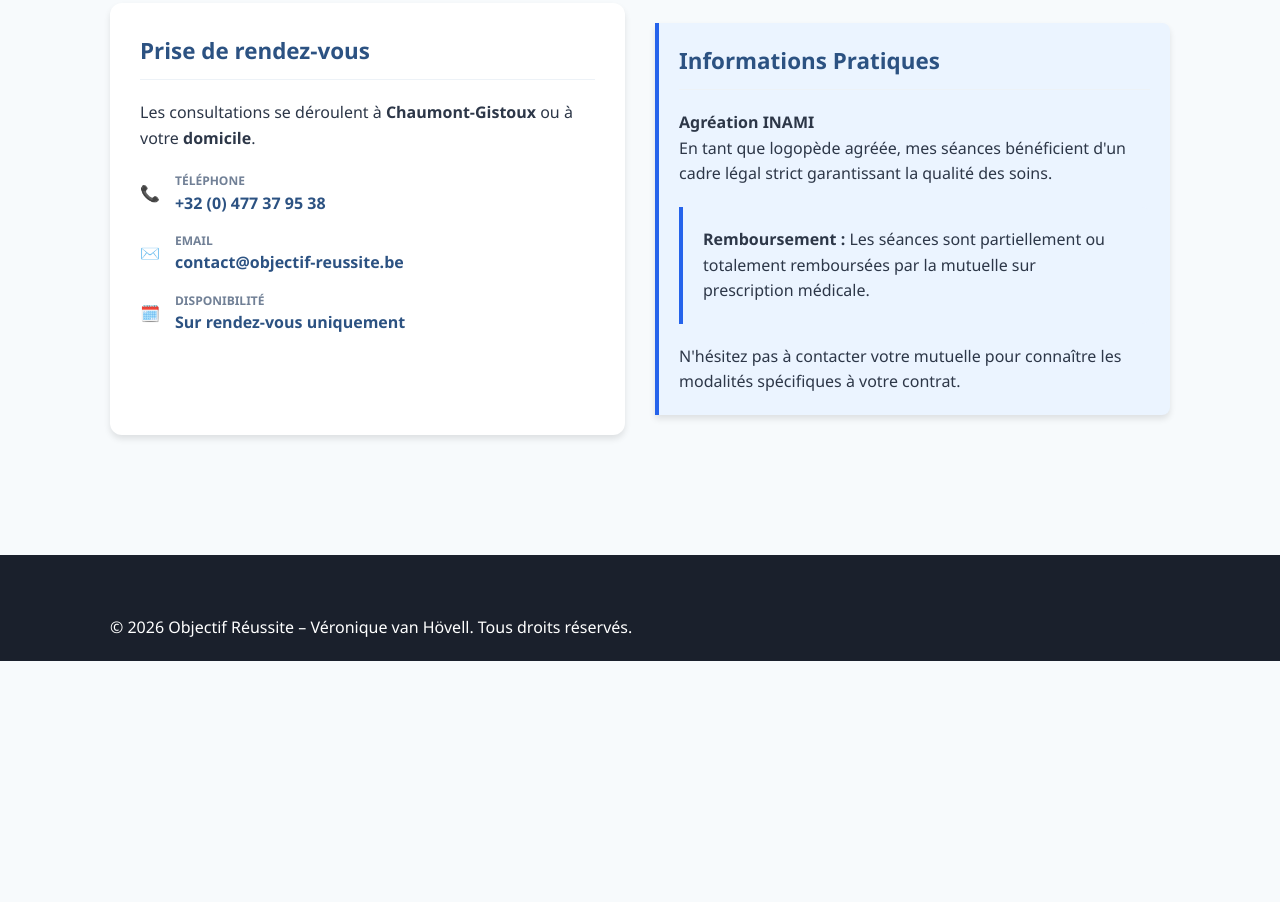
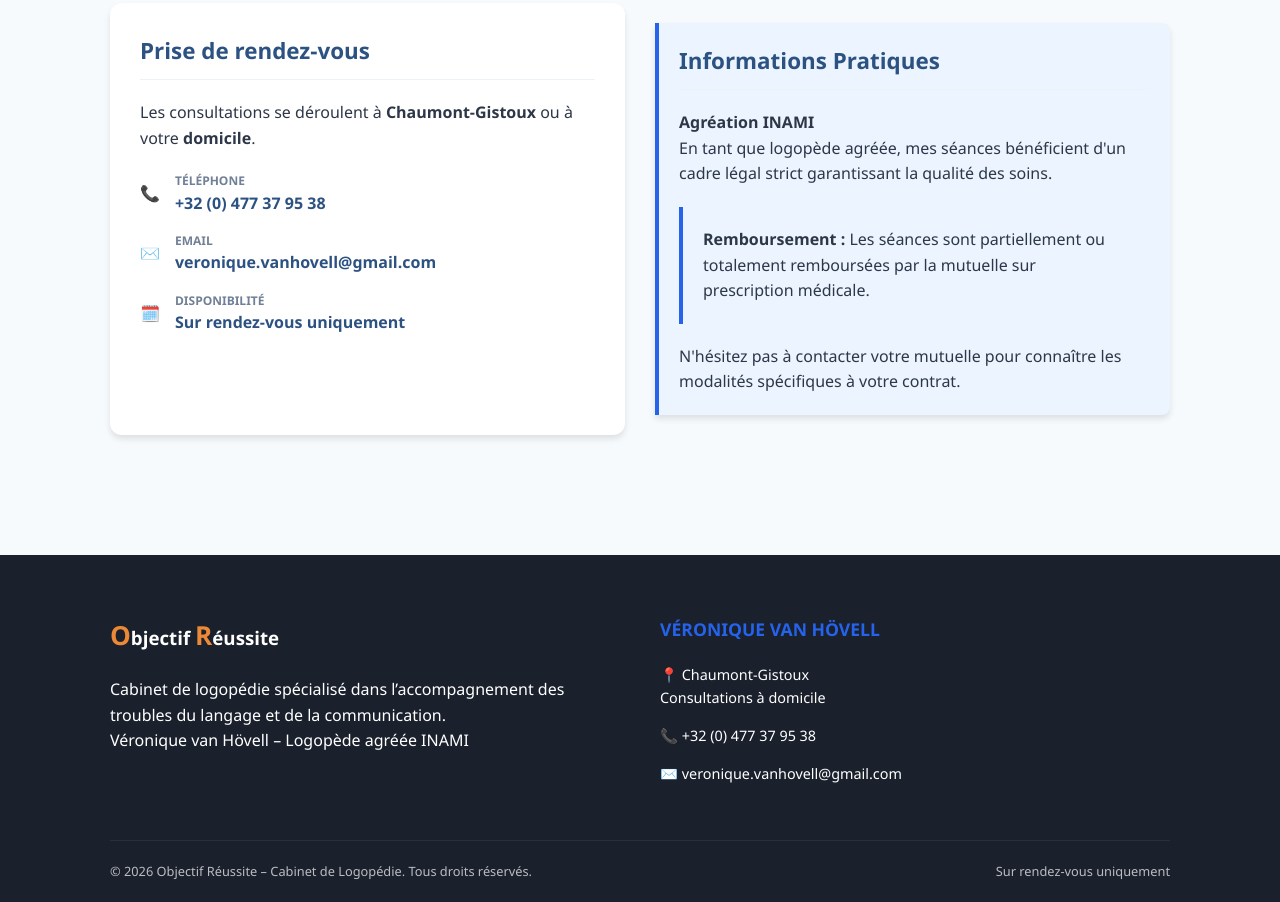
Before and after one commit to Theo-Cahuzac/Theo-Cahuzac.github.io, a website: page contact.html in a window 1280 px wide. Shown: the part 533-1435 px from the top of the page. Before the commit the page ends 1194 px from the top, so only its background shows below. Drawn offline with Linux system fonts and the light colour scheme.

Commit message:
Update contact.html

```diff
--- a/contact.html
+++ b/contact.html
@@ -47,8 +47,8 @@
 
       <div class="contact-info">
         <a href="tel:+32477379538" class="contact-item">📞 +32 (0) 477 37 95 38</a>
-        <a href="mailto:contact@objectif-reussite.be" class="contact-item">
-          ✉️ contact@objectif-reussite.be
+        <a href="mailto:veronique.vanhovell@gmail.com" class="contact-item">
+          ✉️ veronique.vanhovell@gmail.com
         </a>
       </div>
     </div>
@@ -93,7 +93,7 @@
                 <span class="icon">✉️</span>
                 <div class="method-text">
                   <span class="label">Email</span>
-                  <a href="mailto:contact@objectif-reussite.be">contact@objectif-reussite.be</a>
+                  <a href="mailto:veronique.vanhovell@gmail.com">veronique.vanhovell@gmail.com</a>
                 </div>
               </div>
 
@@ -128,9 +128,48 @@
   </section>
 </main>
 
+<!-- Footer -->
 <footer class="footer">
   <div class="container">
-    <p>© 2026 Objectif Réussite – Véronique van Hövell. Tous droits réservés.</p>
+    <div class="footer-grid">
+      <!-- À propos -->
+      <div>
+        <h3 class="footer-title">
+          <span class="large-letter-footer">O</span>bjectif
+          <span class="large-letter-footer">R</span>éussite
+        </h3>
+        <p class="footer-description">
+          Cabinet de logopédie spécialisé dans l’accompagnement des troubles
+          du langage et de la communication.
+        </p>
+        <p class="footer-subtitle">
+          Véronique van Hövell – Logopède agréée INAMI
+        </p>
+      </div>
+
+      <!-- Contact Véronique -->
+      <div>
+        <h3 class="footer-section-title">Véronique van Hövell</h3>
+        <div class="footer-contact">
+          <div class="footer-contact-item">
+            <span>📍 Chaumont‑Gistoux<br>Consultations à domicile</span>
+          </div>
+          <div class="footer-contact-item">
+            <a href="tel:+32477379538">📞  +32 (0) 477 37 95 38</a>
+          </div>
+          <div class="footer-contact-item">
+            <a href="mailto:veronique.vanhovell@gmail.com">✉️ veronique.vanhovell@gmail.com</a>
+          </div>
+        </div>
+      </div>
+    </div>
+
+    <div class="footer-bottom">
+      <p>© 2026 Objectif Réussite – Cabinet de Logopédie. Tous droits réservés.</p>
+      <div class="footer-bottom-info">
+        <span>Sur rendez‑vous uniquement</span>
+      </div>
+    </div>
   </div>
 </footer>
 
```
